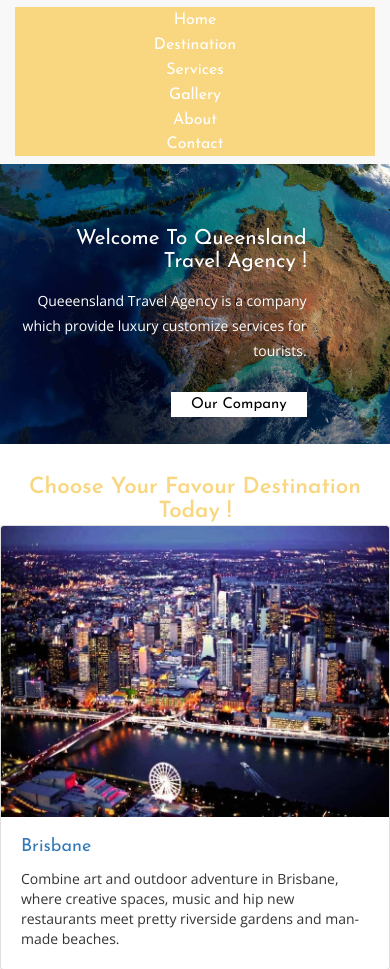
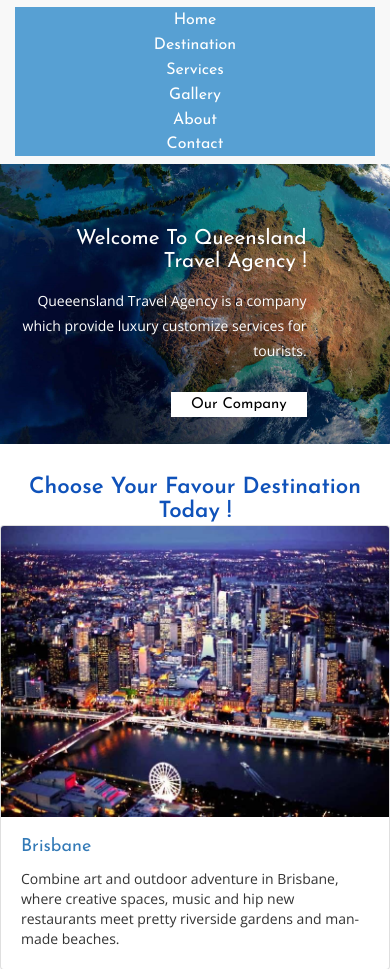
Before and after one commit to MatthewKaiLee/InFS3202, a PHP site: page / in a window 390 px wide; the page is wider, and only the part inside the window is pictured. Shown: the part 62-1031 px from the top of that part. Run offline with PHP 8.4, Linux system fonts and the light colour scheme.

Commit message:
upload image

```diff
--- a/Travel/css/style.css
+++ b/Travel/css/style.css
@@ -200,7 +200,7 @@ body a:hover{
 }
 .banner-bottom h3,.features-grid-left h3,.features-grid-right h3,h3.title,.gallery h3,.history h3,.single h3,.events h3,.services h3,.about-grid h3{
 	font-size:2em;
-	color:#f9d780;
+	color:#0F52BA;
 	margin:0;
 	text-align:center;
 	font-weight:600;
@@ -1419,14 +1419,14 @@ p.aut,.history-right p{
 }
 @media (max-width: 767px){
 	.navigationbar-default .navigationbar-toggle .icon-bar {
-		background-color: #fff;
+		background-color: #ffffff;
 	}
 	.navigationbar-default .navigationbar-toggle {
 		border: none;
-		background-color: #66D5DE;
+		background-color: #73C2FB;
 	}
 	.navigationbar-default .navigationbar-toggle:hover, .navigationbar-default .navigationbar-toggle:focus {
-		background-color: #66D5DE;
+		background-color: #73C2FB;
 	}
 	.navigationbar-toggle {
 		float: none;
@@ -1435,7 +1435,7 @@ p.aut,.history-right p{
 	}
 	.navigationbar-nav {
 		margin: 7.5px 0px;
-		background-color: #F9D780;
+		background-color: #57A0D3;
 		text-align: center;
 	}
 	.navigationbar-default .navigationbar-collapse, .navigationbar-default .navigationbar-form {
```
Also changed, not shown: Travel/images/logo.jpg (added), Travel/images/scrolldown.png (added).
